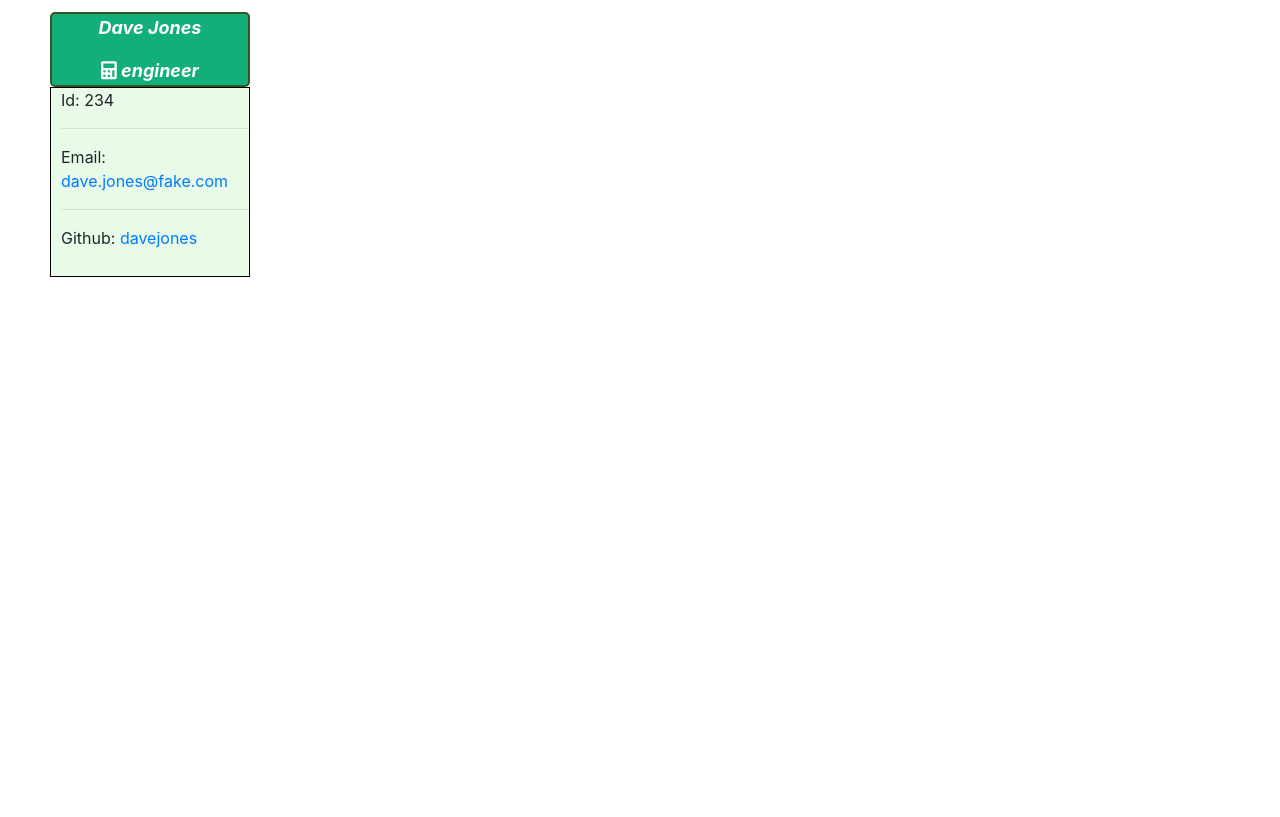
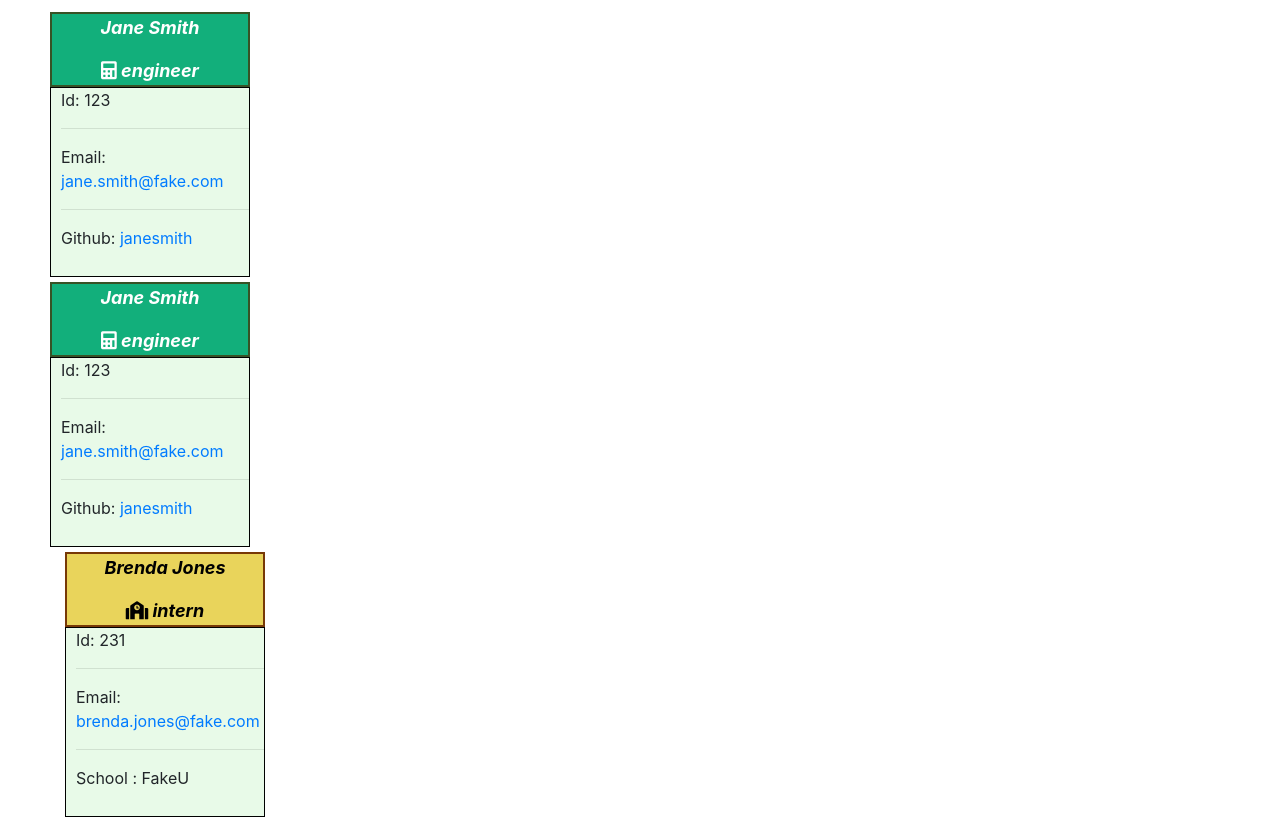
Before and after one commit to freejonm/TeamProfileGenerator, a website: page dist/TeamProfile.html in a window 1280 px wide. Shown: the part 124-941 px from the top of the page. Before the commit the page ends 800 px from the top, so only its background shows below. Drawn offline with nearby package versions, Linux system fonts and the light colour scheme.

```diff
--- a/dist/TeamProfile.html
+++ b/dist/TeamProfile.html
@@ -15,15 +15,35 @@
         </div>
         <div class='team'><div class="row"></div><div class="row"><div class='col-md-2'>
                 <div class='engineer1'>
-                    <p>Dave Jones</p>
+                    <p>Jane Smith</p>
                     <p><i class="fas fa-calculator"></i> engineer</p>
                 </div>
                 <div class='content'>
-                    <p>Id: 234</p><hr>
-                    <p>Email: <a href="mailto:dave.jones@fake.com">dave.jones@fake.com</a></p><hr>
-                    <p>Github: <a href="http://github.com/davejones">davejones</a></p>
+                    <p>Id: 123</p><hr>
+                    <p>Email: <a href="mailto:jane.smith@fake.com">jane.smith@fake.com</a></p><hr>
+                    <p>Github: <a href="http://github.com/janesmith">janesmith</a></p>
                 </div>
-            </div></div><div clas="row"></div></div>
+            </div></div><div clas="row"></div><div class="row"></div></div><div class="row"><div class='col-md-2'>
+                <div class='engineer1'>
+                    <p>Jane Smith</p>
+                    <p><i class="fas fa-calculator"></i> engineer</p>
+                </div>
+                <div class='content'>
+                    <p>Id: 123</p><hr>
+                    <p>Email: <a href="mailto:jane.smith@fake.com">jane.smith@fake.com</a></p><hr>
+                    <p>Github: <a href="http://github.com/janesmith">janesmith</a></p>
+                </div>
+            </div></div></div><div clas="row"></div><div class='col-md-2'>
+            <div class='intern1'>
+                <p>Brenda Jones</p()>
+                <p><i class="fas fa-school"></i> intern</p>
+            </div>
+            <div class='content'>
+                <p>Id: 231</p><hr>
+                <p>Email: <a href="mailto:brenda.jones@fake.com">brenda.jones@fake.com</a></p><hr>
+                <p>School : FakeU</p>
+            </div>
+            </div></div></div>
         </div>
         <div class='footer'></div>
         </body>
--- a/dist/style.css
+++ b/dist/style.css
@@ -27,20 +27,20 @@
 .manager1 {
     background-color: #28c6ee;
     border: 2px solid #0c09b1;
-    border-radius: 5px;
+
 }
 
 .engineer1 {
     background-color: #12af7b;
     border: 2px solid #375225;
-    border-radius: 5px;
+
 }
 
 .intern1 {
     background-color: #e9d45b;
     color: black;
     border: 2px solid #773907;
-    border-radius: 5px;
+
 }
 
 .content {
```
Also changed, not shown: README.md.
